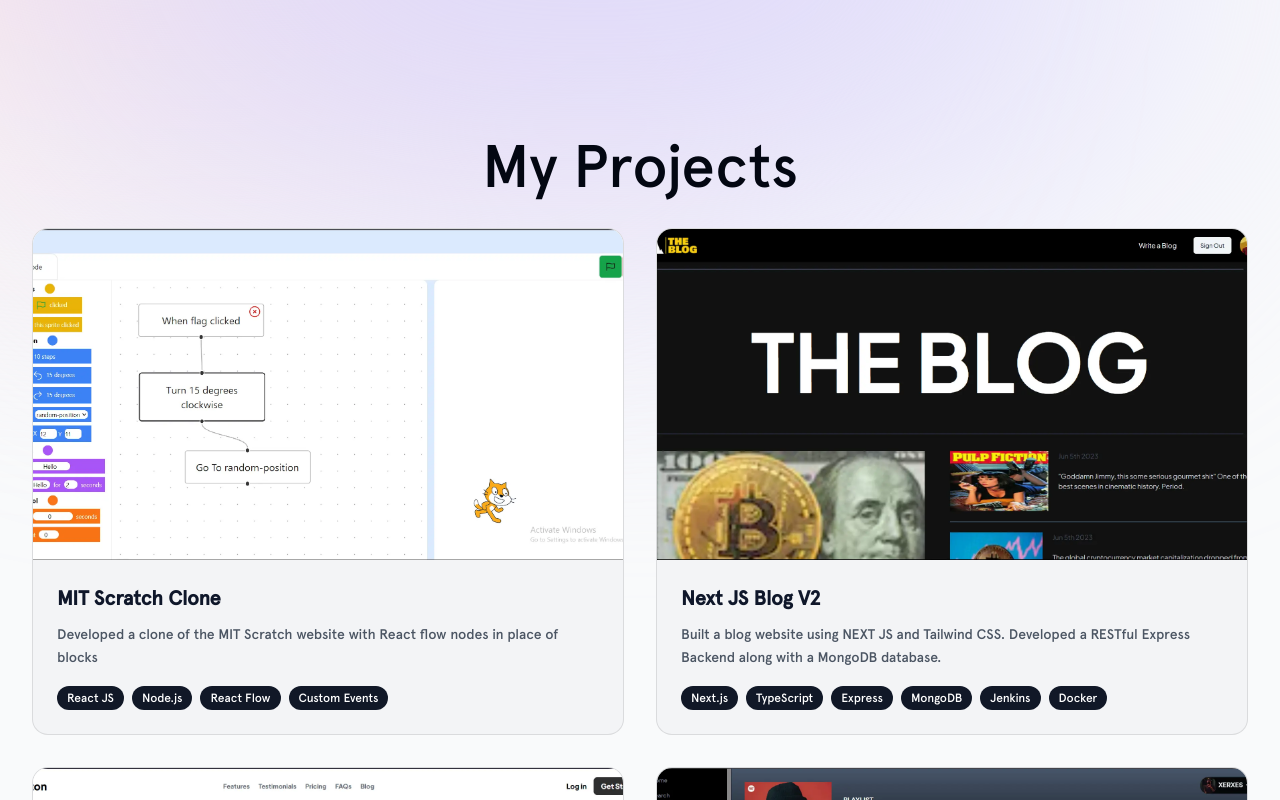
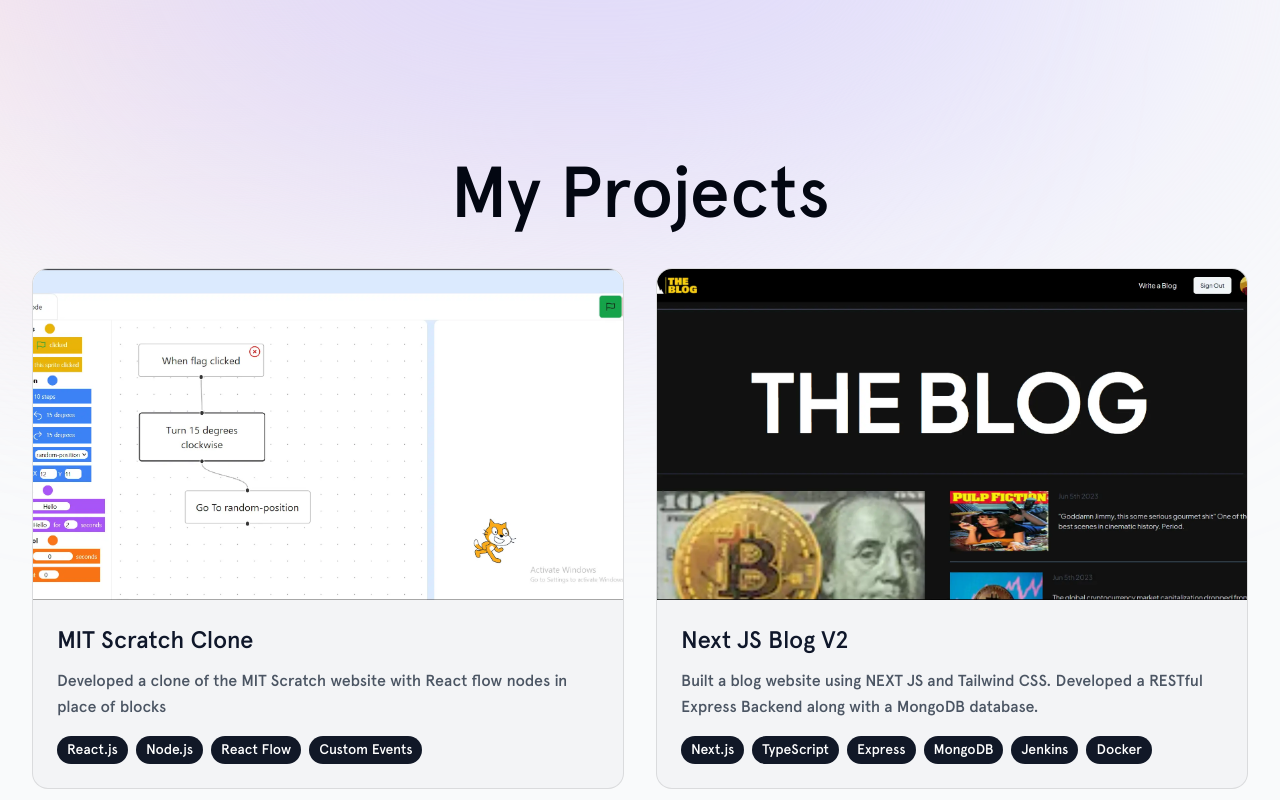
Before and after one commit to ARJ2160/ARJ-Portfolio-V3, a Next.js app: page / in a window 1280 px wide. Shown: the part 1220-2020 px from the top of the page. Built offline with nearby package versions, Linux system fonts and the light colour scheme.

Commit message:
Update headings and language

```diff
--- a/components/Experience.tsx
+++ b/components/Experience.tsx
@@ -29,10 +29,10 @@
                     {item.icon}
                   </div>
                   <div>
-                    <h3 className='text-xl font-bold text-gray-900 dark:text-white'>
+                    <h3 className='text-2xl text-gray-900 dark:text-white'>
                       {item.company}
                     </h3>
-                    <p className='text-sm text-gray-500 dark:text-gray-400'>
+                    <p className='text-md text-gray-500 dark:text-gray-400'>
                       {item.location}
                     </p>
                   </div>
@@ -40,10 +40,10 @@
 
                 {/* Position and date */}
                 <div className='mb-4'>
-                  <h4 className='mb-1 text-lg font-semibold text-gray-800 dark:text-white/90'>
+                  <h4 className='mb-1 text-lg text-gray-800 dark:text-white/90'>
                     {item.designation}
                   </h4>
-                  <p className='inline-block rounded-full bg-blue-50 px-3 py-1 text-sm font-medium text-blue-600 dark:bg-blue-900/20 dark:text-blue-400'>
+                  <p className='font-sm inline-block rounded-full bg-blue-50 px-3 py-1 text-sm text-blue-600 dark:bg-blue-900/20 dark:text-blue-400'>
                     {item.date}
                   </p>
                 </div>
--- a/components/Hero.tsx
+++ b/components/Hero.tsx
@@ -88,6 +88,7 @@
           <FaExternalLinkAlt className='opacity-60 transition group-hover:translate-y-1' />
         </a>
 
+        <div className='flex items-center justify-center gap-2'>
           <a
             className='flex cursor-pointer items-center gap-2 rounded-full border border-black/10 bg-white p-4 text-gray-700 shadow-lg transition hover:scale-[1.15] hover:text-gray-950 hover:shadow-xl focus:scale-[1.15] active:scale-105 dark:border-white/20 dark:bg-white/10 dark:text-white/60 dark:hover:shadow-2xl'
             href='https://www.linkedin.com/in/arj2160/'
@@ -107,6 +108,7 @@
           >
             <FaGithubSquare />
           </a>
+        </div>
       </motion.div>
     </section>
   );
--- a/components/Project.tsx
+++ b/components/Project.tsx
@@ -6,6 +6,8 @@
 import { FaExternalLinkAlt, FaGithubSquare } from 'react-icons/fa';
 
 import type { Project as ProjectType } from '@/types/types';
+
+import { Chips } from './Chips';
 
 export const Project = ({
   title,
@@ -73,21 +75,23 @@
 
         <div className='flex flex-grow flex-col p-6'>
           <div className='flex-grow'>
-            <div className='mb-3 line-clamp-2 text-xl font-bold text-slate-900 transition-colors group-hover:text-gray-700 dark:text-white dark:group-hover:text-gray-200'>
+            <div className='mb-3 line-clamp-2 text-2xl font-medium text-slate-900 transition-colors group-hover:text-gray-700 dark:text-white dark:group-hover:text-gray-200'>
               {title}
             </div>
-            <p className='mb-4 line-clamp-3 text-sm leading-relaxed text-gray-600 dark:text-white/70'>
+            <p className='text-md mb-4 line-clamp-3 leading-relaxed text-gray-600 dark:text-white/70'>
               {description}
             </p>
           </div>
 
           <div className='mt-auto flex flex-wrap gap-2'>
             {tags.map((tag, index) => (
-              <span
-                key={index}
-                className='inline-flex items-center rounded-full bg-gray-900 px-2.5 py-1 text-xs font-medium text-white transition-colors hover:bg-gray-800 dark:bg-white/20 dark:text-white/90 dark:hover:bg-white/30'
-              >
-                {tag}
+              <span key={index}>
+                <Chips
+                  key={index}
+                  classNames='inline-flex items-center rounded-full bg-gray-900 px-2.5 py-1 text-sm text-white transition-colors hover:bg-gray-800 dark:bg-white/20 dark:text-white/90 dark:hover:bg-white/30'
+                >
+                  {tag}
+                </Chips>
               </span>
             ))}
           </div>
--- a/components/SectionHeading.tsx
+++ b/components/SectionHeading.tsx
@@ -8,7 +8,7 @@
   children
 }: SectionHeadingProps): React.ReactElement => {
   return (
-    <h2 className='mb-8 text-center text-6xl font-medium capitalize'>
+    <h2 className='mb-10 text-center text-7xl font-medium capitalize'>
       {children}
     </h2>
   );
--- a/lib/data.ts
+++ b/lib/data.ts
@@ -105,7 +105,7 @@
     title: 'MIT Scratch Clone',
     description:
       'Developed a clone of the MIT Scratch website with React flow nodes in place of blocks',
-    tags: ['React JS', 'Node.js', 'React Flow', 'Custom Events'],
+    tags: ['React.js', 'Node.js', 'React Flow', 'Custom Events'],
     image: MITScratchClone.src,
     githubUrl: 'https://github.com/ARJ2160/MIT-Scratch-Clone',
     liveUrl: 'https://cool-twilight-ce65a1.netlify.app/'
@@ -123,7 +123,7 @@
     title: 'Framer Milton Clone',
     description:
       'Developed a clone of Milton Framer website using Vite and Tailwind CSS. Used Framer motion to add animation effects.',
-    tags: ['Vite', 'React JS', 'Tailwind', 'Framer Motion'],
+    tags: ['Vite', 'React.js', 'Tailwind', 'Framer Motion'],
     image: MiltonFramer.src,
     githubUrl: 'https://github.com/ARJ2160/Milton-Framer-Template',
     liveUrl: 'https://milton-framer-template.vercel.app/'
@@ -132,7 +132,7 @@
     title: 'NEXT JS Spotify Clone',
     description:
       'Created a clone of the Spotify website with NEXT JS, Tailwind CSS, NEXT Auth, and Spotify API',
-    tags: ['NEXT JS', 'React JS', 'Next Auth', 'Tailwind CSS', 'Spotify API'],
+    tags: ['Next.js', 'React.js', 'Next Auth', 'Tailwind CSS', 'Spotify API'],
     image: Spotify.src,
     githubUrl: 'https://github.com/ARJ2160/Next-Spotify-Clone',
     liveUrl: 'https://next-spotify-clone-xi.vercel.app/'
@@ -141,7 +141,7 @@
     title: 'Lusion React + Tailwind Clone',
     description:
       'Developed an emulation of the "Lusion" website using React and Tailwind. Integrated a cart functionality with Stripe API for payments',
-    tags: ['React JS', 'Tailwind CSS', 'Stripe API'],
+    tags: ['React.js', 'Tailwind CSS', 'Stripe API'],
     image: Lusion.src,
     githubUrl: 'https://github.com/ARJ2160/Tailwind-Lusion',
     liveUrl: 'https://tailwind-lusion.vercel.app/'
@@ -149,12 +149,12 @@
 ];
 
 export const skillsData: Skill[] = [
-  { name: 'React JS', icon: ReactIcon },
-  { name: 'Next JS', icon: NEXTJS },
+  { name: 'React.js', icon: ReactIcon },
+  { name: 'Next.js', icon: NEXTJS },
   { name: 'TypeScript', icon: Typescript },
   { name: 'JavaScript', icon: Javascript },
-  { name: 'Node JS', icon: Node },
-  { name: 'Express JS', icon: Express },
+  { name: 'Node.js', icon: Node },
+  { name: 'Express.js', icon: Express },
   { name: 'Redux Toolkit', icon: Redux },
   { name: 'Zustand', icon: Zustand },
   { name: 'MongoDB', icon: MongoDB },
```
Lines whose indentation alone changed are shown as unchanged.
